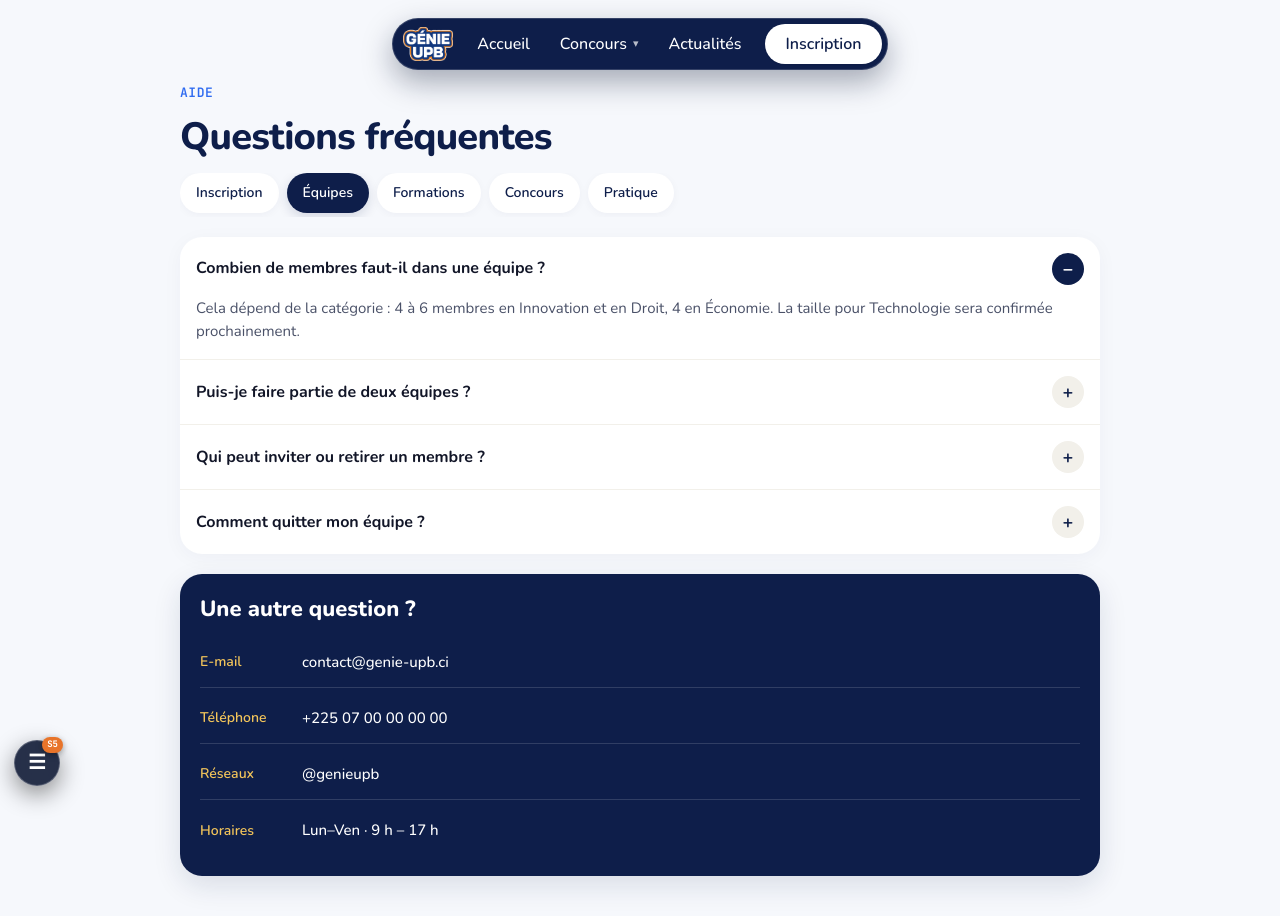
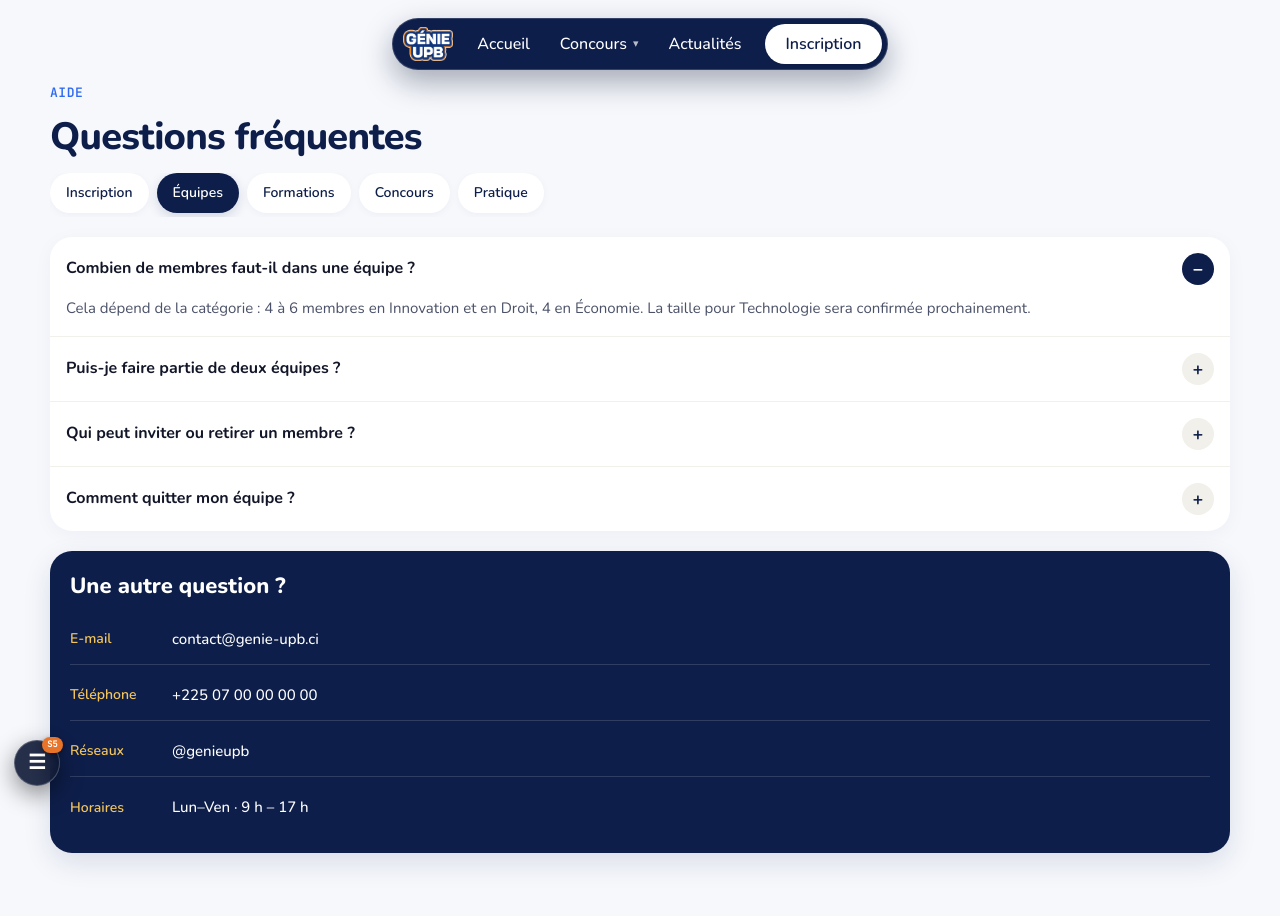
Before and after one commit to G4MA5/Genie_upbv2, a React (Vite) app: page /faq-contact in a window 1280 px wide. After the commit the page ends 893 px from the top, so only its background shows below. Built offline with nearby package versions, Linux system fonts and the light colour scheme.

Commit message:
feat(desktop): widen card containers to 1180px max-width on Documents and FAQ

```diff
--- a/src/pages/publique/Documents.tsx
+++ b/src/pages/publique/Documents.tsx
@@ -49,7 +49,7 @@ export default function Documents() {
       className="md:pt-[124px]"
     >
       <div
-        className="w-full max-w-[560px] md:max-w-[860px] lg:max-w-[920px] flex flex-col gap-4"
+        className="w-full max-w-[560px] md:max-w-[1080px] lg:max-w-[1180px] flex flex-col gap-4"
         style={{
           width: '100%',
         }}
--- a/src/pages/publique/FAQ.tsx
+++ b/src/pages/publique/FAQ.tsx
@@ -33,7 +33,7 @@ export default function FAQ() {
       className="md:pt-[124px]"
     >
       <div
-        className="w-full max-w-[560px] md:max-w-[860px] lg:max-w-[920px] flex flex-col gap-4"
+        className="w-full max-w-[560px] md:max-w-[1080px] lg:max-w-[1180px] flex flex-col gap-4"
         style={{
           width: '100%',
         }}
```
